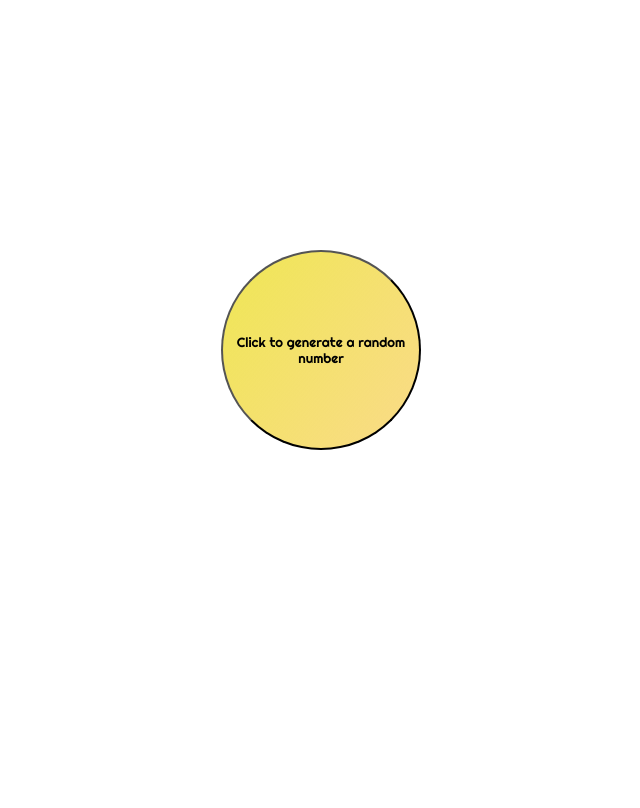
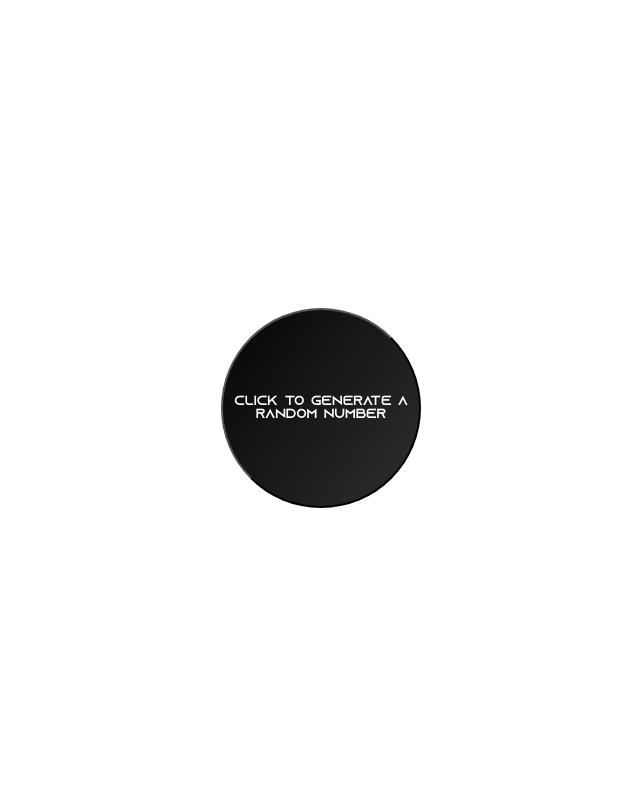
Before and after one commit to sdslabs/gRoot, a PHP site: page /april_fool.html in a window 1280 px wide. Shown: the whole page, without its empty margins (327-967 px from the left). Before the commit the page ends 450 px from the top, so only its background shows below. Run offline with PHP 8.4, Linux system fonts and the light colour scheme.

Commit message:
final changes

```diff
--- a/april_fool.css
+++ b/april_fool.css
@@ -1,7 +1,18 @@
+@font-face {
+  font-family: azonix;
+  src: url(Azonix.otf);
+}
+@font-face {
+  font-family: calibri;
+  src: url(Calibri.ttf);
+}
+
 html,body {
-	width:100%;
+	width:100vw;
 	position: relative;
-	background: #FFFFFF;
+  background: #FFFFFF;
+  overflow: hidden;
+  height: 100vh;
 }
 
 #comments {
@@ -36,13 +47,13 @@ color: #2D2D2D;
   	position: absolute;
   	top: 50vh;
   	left: 50vw;
-  	margin-top: -200px;
+  	margin-top: -100px;
   	margin-left: -100px;
   	border-radius: 50%;
-  	font-family: Righteous;
-    background: linear-gradient(126.66deg, #EEE84F -11.37%, rgba(255, 149, 24, 0.4) 150.19%);
+    font-family: azonix;
+    color:white;
+    background: linear-gradient(126.66deg, #000000 -11.37%, rgba(20, 20, 20, 0.8) 150.19%);
 }
-
 
 #farhan_container{
   z-index: 9999;
@@ -54,7 +65,7 @@ color: #2D2D2D;
   top: 0;
   left: -60vw;
   z-index: 9990;
-  border-bottom: 100vh solid #141414;
+  border-bottom: 100vh solid #000000;
   border-right:5vw solid transparent;
   transition: all 1s ease-out;
   transition-delay: 1.25s;
@@ -66,7 +77,7 @@ color: #2D2D2D;
   bottom: 0;
   right: -60vw;
   z-index: 9990;
-  border-top: 100vh solid #141414;
+  border-top: 100vh solid #000000;
   border-left:5vw solid transparent;
   transition: all 1s ease-out;
   transition-delay: 1.25s;
@@ -76,11 +87,46 @@ color: #2D2D2D;
   position: fixed;
   top: 50vh;
   left: 50vw;
-  margin-top: -211px;
-  margin-left: -217px;
+  margin-top: -169px;
+  margin-left: -300px;
   z-index: -1000;
   opacity: 0;
   display: inline-block;
   transition: all 1s ease-out;
 
 }
+#quote{
+  font-family:calibri;
+  font-style: italic;
+  font-size:20px;
+  position: absolute;
+ bottom: 40px;
+ width:100vw;
+ opacity:0;
+}
+#randomNo{
+  font-family: azonix;
+  font-weight: bolder;
+  font-size: 70px;
+  position: absolute;
+  margin-top:-35px;
+ top: 50vh;
+ width:100vw;
+ opacity:0;
+}
+#welcomeDiv{
+  font-family:calibri;
+  text-align: center;
+  font-weight: bold;
+  font-size:40px;
+  position: absolute;
+  top: 50vh;
+  margin-top:-110px;
+  width:100vw;
+  opacity:0;
+}
+div{
+  text-align: center;
+  transition: all 01s ease-out;
+
+}
--- a/april_fool.html
+++ b/april_fool.html
@@ -14,10 +14,9 @@
   <img src="load.gif" id="fabtopper_loader"></img>
 </div>
 
-	<div class="comment">
-    	<p id="comments"></p>
-  	</div>
-  	<div id="welcomeDiv" style="display:none;">"Random number generated:<snap>42</snap>"</div>
+	  <div id="welcomeDiv" style="display:none;">Random number generated-</div>
+	  <div id="randomNo" style="display:none;">'404'</div>
+	<div id='quote'></div>
 	<button onclick="delay()" id="button">Click to generate a random number</button>
 
 
```
Also changed, not shown: april_fool.js (+31 -2 lines), Azonix.otf (added), Calibri.ttf (added), load.gif.
